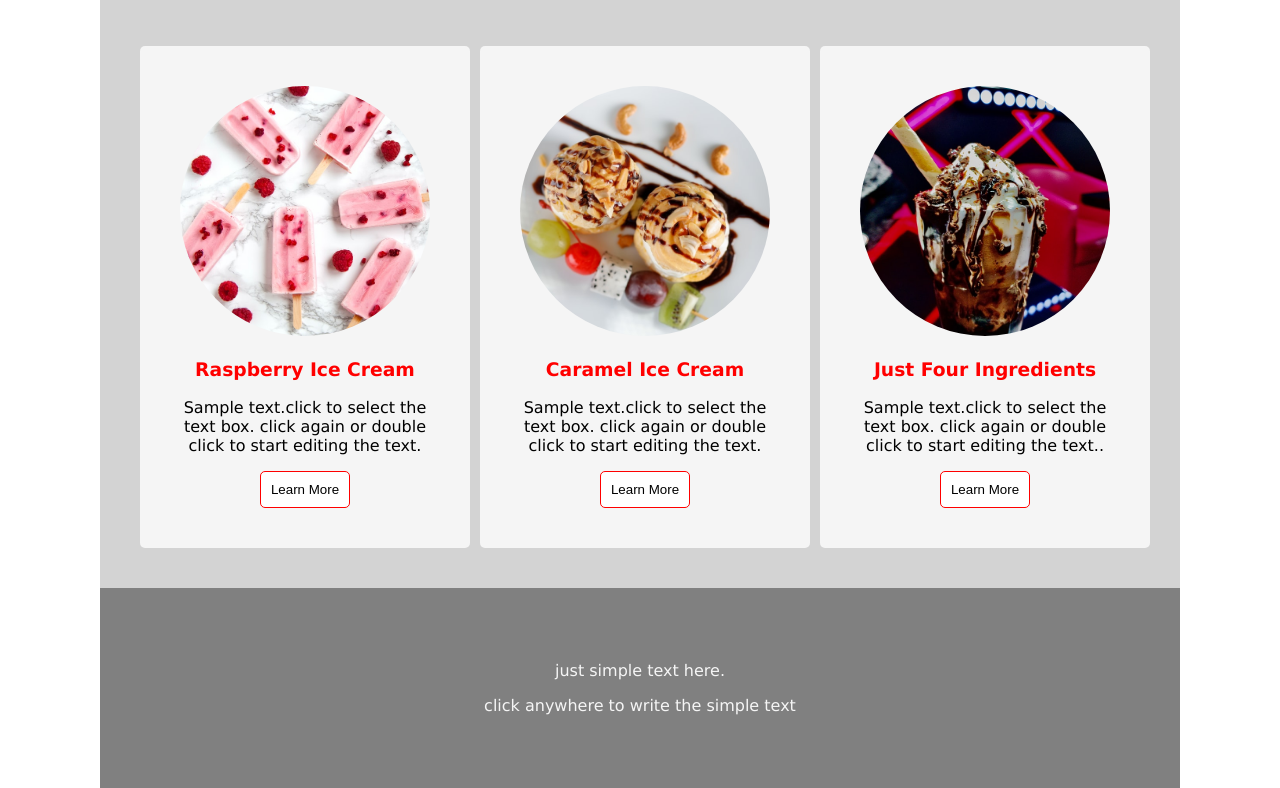
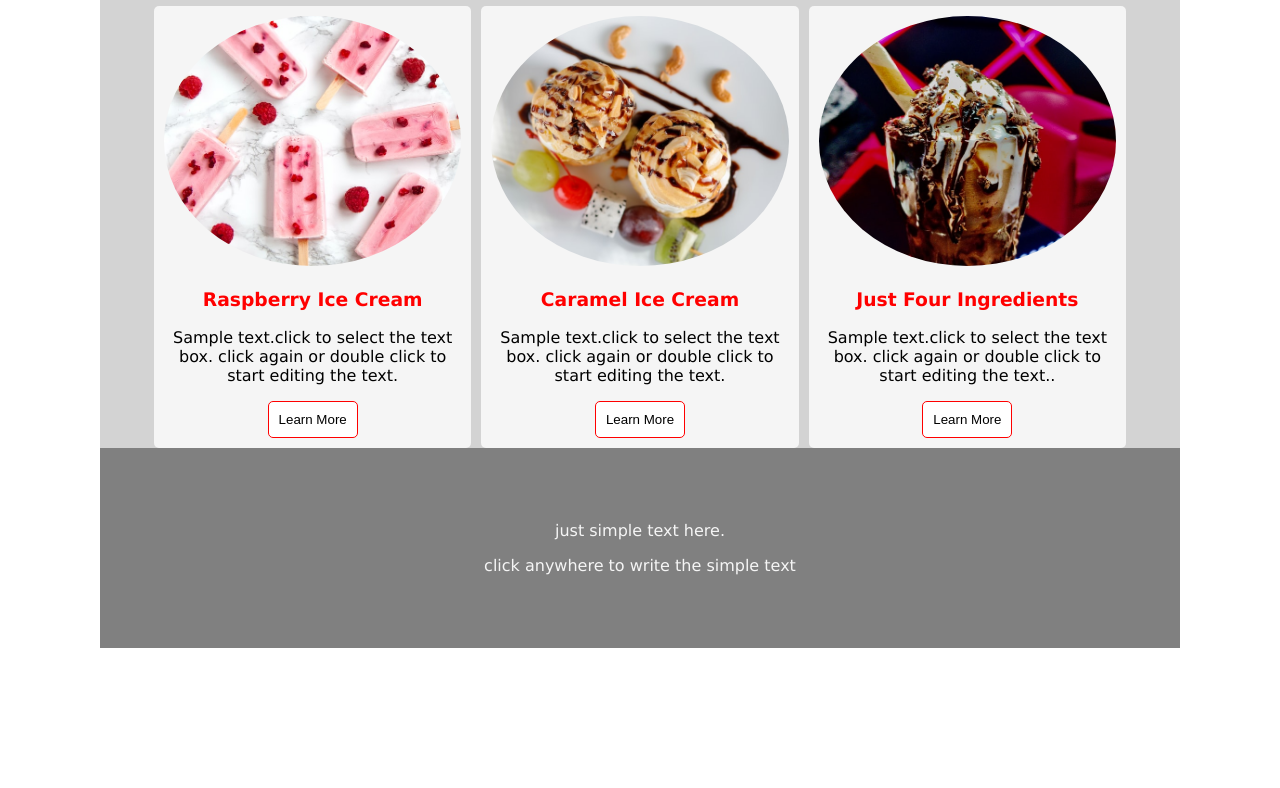
Before and after one commit to satindersingh472/iceCream, a plain HTML site: page index.html in a window 1280 px wide. Shown: the part 194-982 px from the top of the page. After the commit the page ends 842 px from the top, so only its background shows below. Drawn offline with Linux system fonts and the light colour scheme.

Commit message:
finishing touch

```diff
--- a/css/style.scss
+++ b/css/style.scss
@@ -36,6 +36,7 @@ h1,h3{
     display: grid;
     background-color: lightgrey;
     text-align: center;
+    width:100%;
 }
 #heading{
     align-self: end;
@@ -43,19 +44,18 @@ h1,h3{
 #all_creams{
     align-self: center;
     display: grid;
-    grid-template-columns: 1fr 1fr 1fr;
     gap: 10px;
-    margin: 40px;
     box-sizing: border-box;
 }
 .one_cream{
     background-color: whitesmoke;
-    padding: 40px;
+    padding: 10px;
     border-radius: 5px;
     img{
-        height: 250px;
-        width: 250px;
-        border-radius: 50%;
+        height: 300px;
+        width:50%;
+        border-radius: 100%;
+        object-fit: cover;
     }
     button{
         background-color: white;
@@ -76,3 +76,19 @@ footer{
     align-items: center;
     color: whitesmoke;
 }
+@media only screen and (min-width:600px){
+    #all_creams{
+        display: grid;
+        grid-template-columns: 1fr 1fr 1fr;
+        width: 90%;
+    }
+    .one_cream{
+        gap: 10px;
+        img{
+            height: 250px;
+            width: 100%;
+            text-align: center;
+            margin: auto;
+        }
+    }
+}
```
Also changed, not shown: css/style.css, 1 other file.
